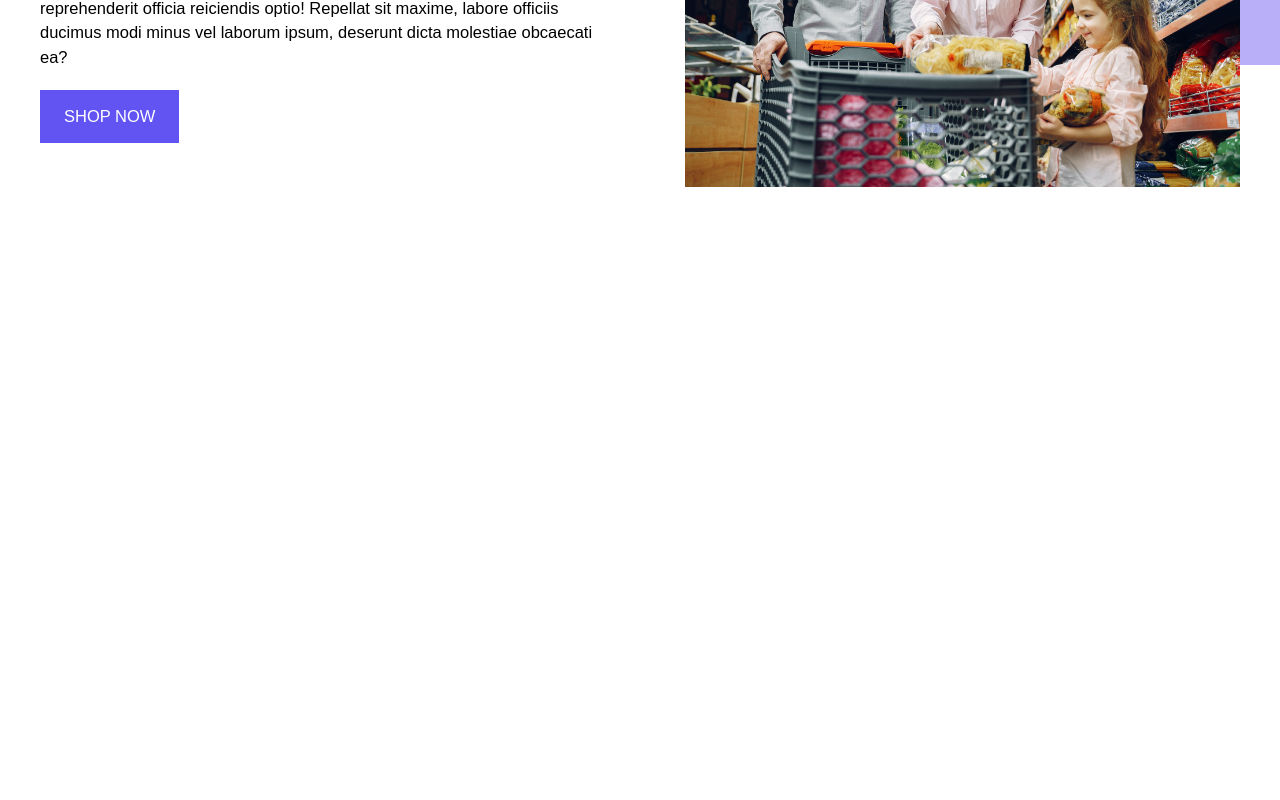
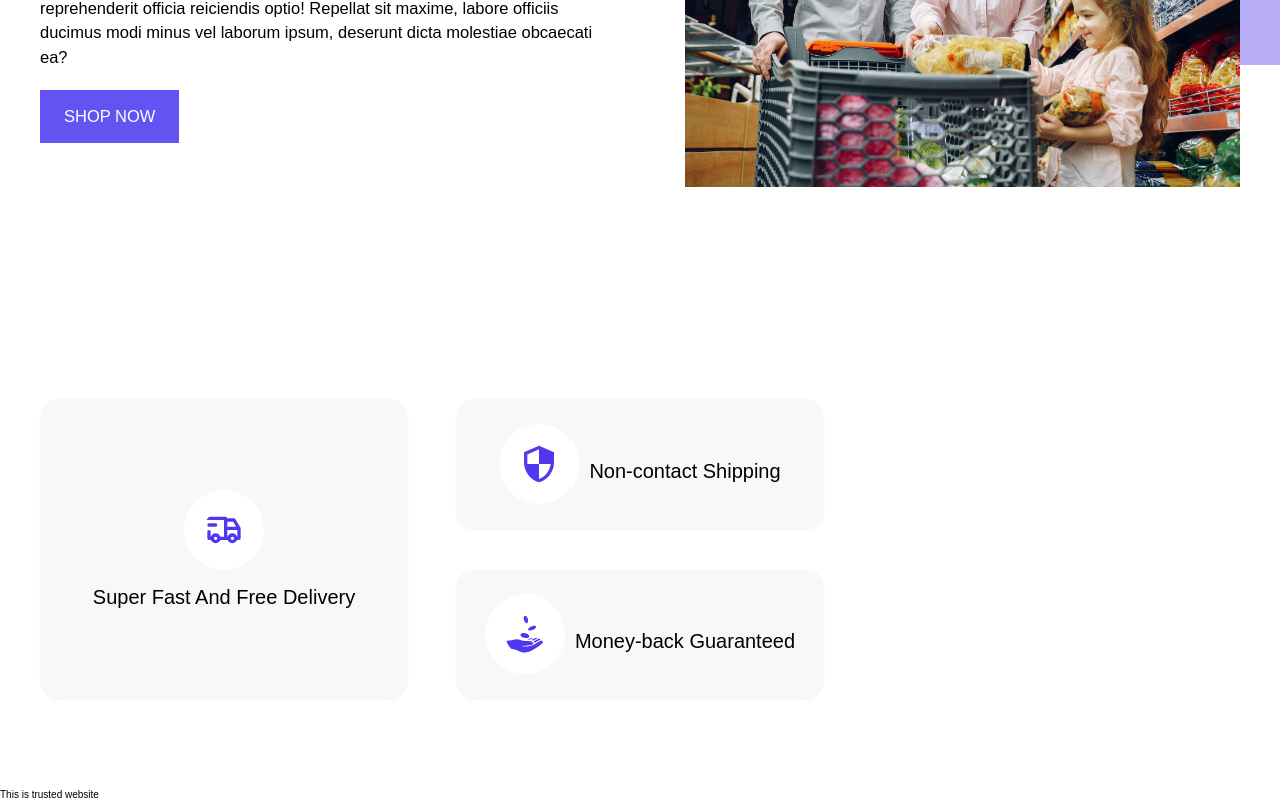
Before and after one commit to sumo47/ecommerce_React, a React (Create React App) app: page / in a window 1280 px wide. Shown: the part 403-1203 px from the top of the page. Before the commit the page ends 800 px from the top, so only its background shows below. Built offline with nearby package versions, Linux system fonts and the light colour scheme.

Commit message:
not complete

```diff
--- a/src/Home.js
+++ b/src/Home.js
@@ -1,11 +1,18 @@
 import React from 'react'
 import HeroSection from './components/HeroSection';
+import Services from './components/Services';
+import Trusted from './components/Trusted';
 const Home = () => {
 
   const data = {
     name: "Sumit Store"
   }
-  return <HeroSection myData={data} />
+  return <>
+    <HeroSection myData={data} />
+    <Services />
+    <Trusted />
+  </>
+
 };
 
 
--- /dev/null
+++ b/src/components/Services.js
@@ -0,0 +1,101 @@
+import React from 'react'
+import styled from 'styled-components'
+import { TbTruckDelivery } from "react-icons/tb";
+import { MdSecurity } from "react-icons/md";
+import { GiReceiveMoney } from "react-icons/gi";
+
+
+
+function Services() {
+  return (
+    <Wrapper>
+
+      <div className="container">
+        <div className="grid grid-three-column">
+          <div className="services-1">
+            <div>
+              <TbTruckDelivery className='icon' />
+              <h3>Super Fast And Free Delivery</h3>
+            </div>
+          </div>
+          <div className="services-2">
+            <div className="services-colum-2">
+              <div>
+                <MdSecurity className="icon"/>
+                <h3>Non-contact Shipping</h3>
+              </div>
+            </div>
+            <div className="services-colum-2">
+              <div>
+                <GiReceiveMoney className="icon"/>
+                <h3>Money-back Guaranteed</h3>
+              </div>
+            </div>
+          </div>
+        </div>
+      </div>
+    </Wrapper>
+  )
+}
+const Wrapper = styled.section`
+ padding: 9rem 0;
+
+.grid {
+  gap: 4.8rem;
+}
+
+.services-1,
+.services-2,
+.services-3 {
+  width: auto;
+  height: 30rem;
+  display: flex;
+  flex-direction: column;
+  justify-content: center;
+  align-content: center;
+  background: ${({ theme }) => theme.colors.bg};
+  text-align: center;
+  border-radius: 2rem;
+  box-shadow: rgba(0, 0, 0, 0.05) 0px 1px 2px 0px;
+}
+
+.services-2 {
+  gap: 4rem;
+  background-color: transparent;
+  box-shadow: none;
+
+  .services-colum-2 {
+    background: ${({ theme }) => theme.colors.bg};
+    display: flex;
+    flex-direction: row;
+    flex: 1;
+    justify-content: center;
+    align-items: center;
+    border-radius: 2rem;
+    box-shadow: rgba(0, 0, 0, 0.05) 0px 1px 2px 0px;
+
+    div {
+      display: flex;
+      flex-direction: row;
+      justify-content: center;
+      align-items: center;
+      gap: 1rem;
+    }
+  }
+}
+
+h3 {
+  margin-top: 1.4rem;
+  font-size: 2rem;
+}
+
+.icon {
+  /* font-size: rem; */
+  width: 8rem;
+  height: 8rem;
+  padding: 2rem;
+  border-radius: 50%;
+  background-color: #fff;
+  color: #5138ee;
+}`;
+export default Services
--- /dev/null
+++ b/src/components/Trusted.js
@@ -0,0 +1,11 @@
+import React from 'react'
+
+function Trusted() {
+  return (
+    <div>
+      This is trusted website
+    </div>
+  )
+}
+
+export default Trusted
```
